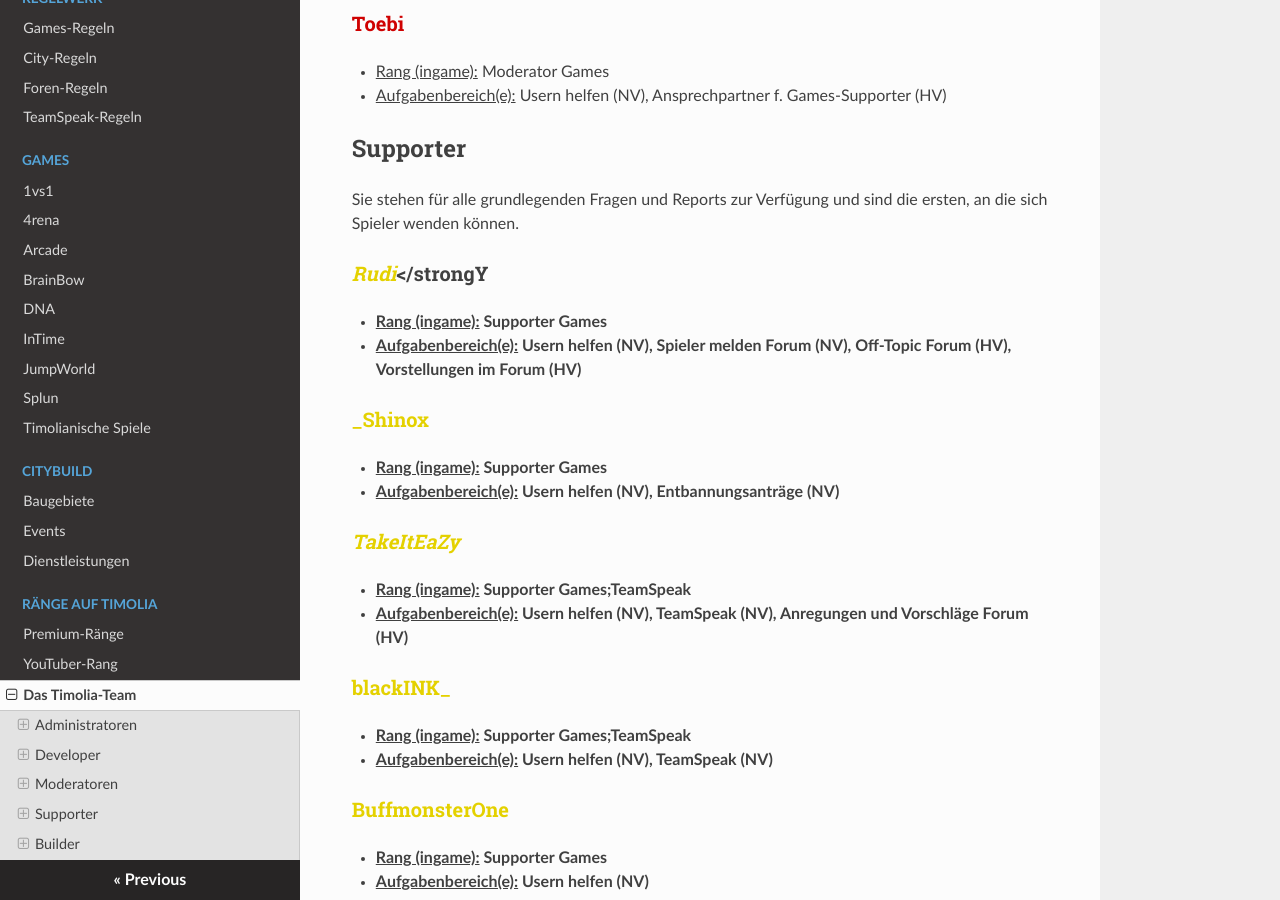
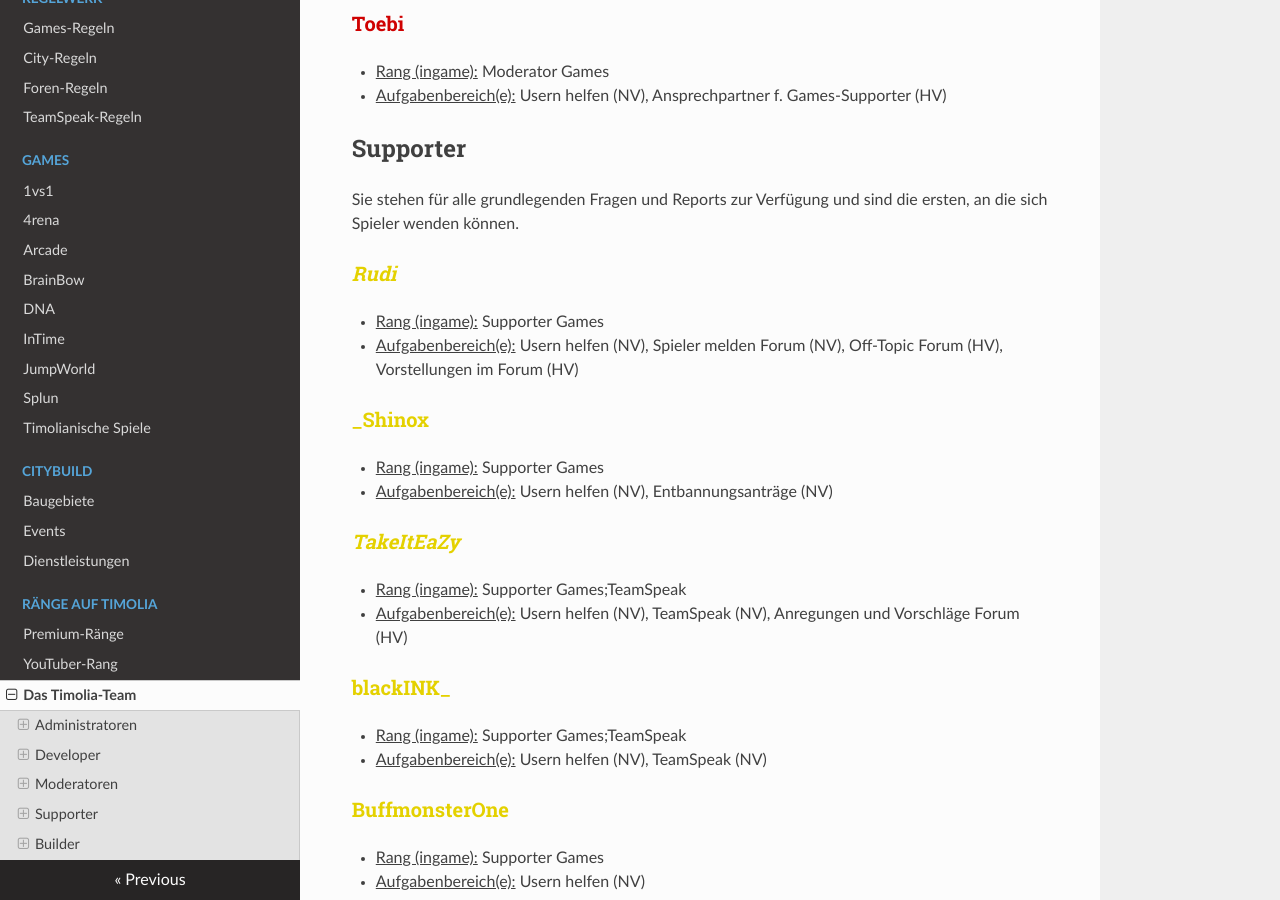
Before and after one commit to TimoliaDE/HowTo, an MkDocs documentation site: the page built from docs/ranks/team.md, in a window 1280 px wide and 900 px high, scrolled down 3532 px. Built offline with MkDocs 1.6.1, drawn with Linux system fonts in a browser that asks for light colours; nearby versions of some CDN libraries; old or Windows-style settings are respelled for this version of MkDocs.

Commit message:
Formatting

```diff
--- a/docs/ranks/team.md
+++ b/docs/ranks/team.md
@@ -116,7 +116,7 @@ Moderatoren kümmern sich um das reibungslose Spielererlebnis der verschiedenen
 
 Sie stehen für alle grundlegenden Fragen und Reports zur Verfügung und sind die ersten, an die sich Spieler wenden können.
 
-### <strong><span style="color:#E4D100">_Rudi_</span></strongY
+### <strong><span style="color:#E4D100">_Rudi_</span></strong>
 - <u>Rang (ingame):</u> Supporter Games
 - <u>Aufgabenbereich(e):</u> Usern helfen (NV), Spieler melden Forum (NV), Off-Topic Forum (HV), Vorstellungen im Forum (HV)
 
```
